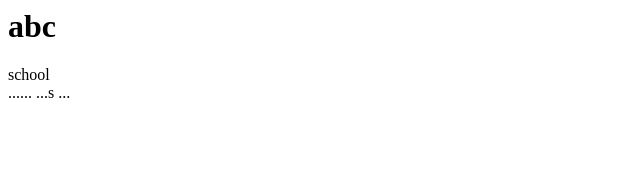
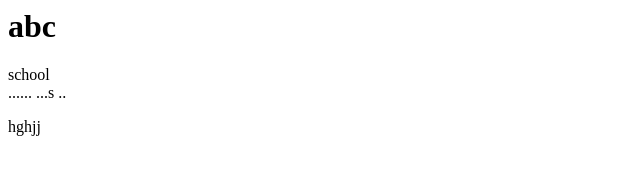
Before and after one commit to saikat76/GitGitHub, a plain HTML site: page index.html in a window 1280 px wide. Shown: the full height of the page, 0-640 px from the left. Drawn offline with Linux system fonts and the light colour scheme.

Commit message:
update
ghjhkjkj

```diff
--- a/index.html
+++ b/index.html
@@ -7,4 +7,5 @@
 
 ...s
 
-...
+..
+<p>hghjj</p>
```
